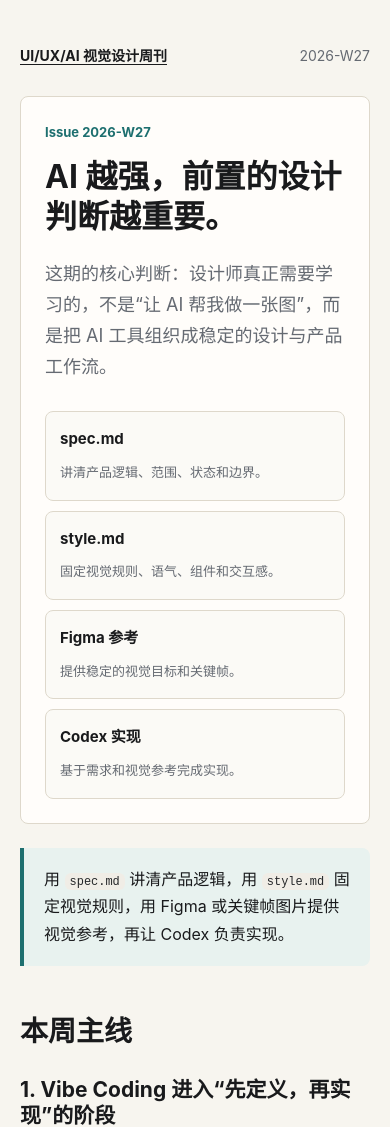
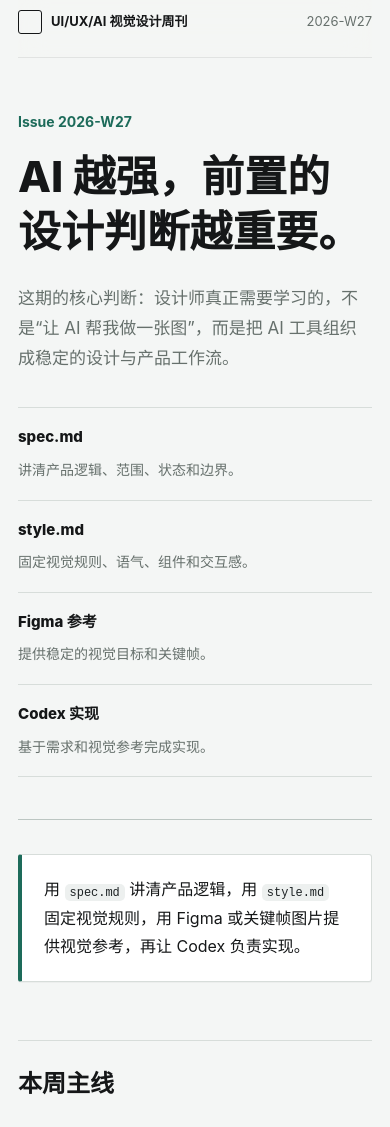
Before and after one commit to ashantijjj/ui-ux-ai-weekly, a plain HTML site: page 2026-W27/index.html in a window 390 px wide. Shown: the top 1127 px of the page. Drawn offline with Linux system fonts and the light colour scheme.

Commit message:
Refine weekly visual style

```diff
--- a/assets/styles.css
+++ b/assets/styles.css
@@ -1,75 +1,99 @@
 :root {
   color-scheme: light;
-  --bg: #f7f5ef;
-  --paper: #fffdfa;
-  --ink: #191a1c;
-  --muted: #656a72;
-  --line: #ded8cb;
-  --accent: #1d6f6f;
-  --accent-2: #b0495b;
-  --accent-3: #b98a22;
-  --soft: #e8f2ef;
-  --soft-2: #f5e7ea;
-  --code: #252729;
-  --code-bg: #f0ede6;
-  font-family: -apple-system, BlinkMacSystemFont, "Segoe UI", "PingFang SC",
-    "Hiragino Sans GB", "Microsoft YaHei", sans-serif;
+  --bg: #f4f6f5;
+  --paper: #ffffff;
+  --ink: #151718;
+  --muted: #66706c;
+  --soft: #eef3f1;
+  --line: #d7ddda;
+  --line-strong: #bcc6c2;
+  --accent: #1d6b5a;
+  --accent-soft: #dfeee8;
+  --warn: #b75b43;
+  --warn-soft: #f3e6e0;
+  --code: #1d2224;
+  --code-bg: #edf0ef;
+  font-family: "Noto Sans SC", -apple-system, BlinkMacSystemFont, "Segoe UI",
+    "PingFang SC", "Hiragino Sans GB", "Microsoft YaHei", sans-serif;
 }
 
 * {
   box-sizing: border-box;
 }
 
+html {
+  background: var(--bg);
+}
+
 body {
   margin: 0;
   background: var(--bg);
   color: var(--ink);
-  line-height: 1.72;
+  line-height: 1.78;
+  text-rendering: optimizeLegibility;
 }
 
 a {
-  color: var(--accent);
-  text-decoration-thickness: 1px;
-  text-underline-offset: 0.18em;
+  color: inherit;
+  text-decoration: none;
 }
 
 .page {
-  max-width: 1120px;
+  max-width: 1100px;
   margin: 0 auto;
-  padding: 32px 20px 56px;
+  padding: 0 20px 72px;
 }
 
 .topbar {
+  position: sticky;
+  top: 0;
+  z-index: 5;
   display: flex;
   align-items: center;
   justify-content: space-between;
   gap: 16px;
-  padding: 12px 0 28px;
+  min-height: 52px;
+  padding: 10px 0;
+  border-bottom: 1px solid rgba(21, 23, 24, 0.08);
+  background: rgba(244, 246, 245, 0.82);
   color: var(--muted);
   font-size: 14px;
+  backdrop-filter: blur(14px);
 }
 
 .brand {
+  display: inline-flex;
+  align-items: center;
+  gap: 9px;
+  color: var(--ink);
   font-weight: 700;
-  color: var(--ink);
+}
+
+.brand::before {
+  width: 22px;
+  height: 22px;
+  border: 1px solid var(--ink);
+  border-radius: 3px;
+  background:
+    linear-gradient(90deg, transparent 48%, var(--ink) 48% 52%, transparent 52%),
+    linear-gradient(0deg, transparent 48%, var(--ink) 48% 52%, transparent 52%);
+  content: "";
 }
 
 .hero {
   display: grid;
-  grid-template-columns: minmax(0, 1.15fr) minmax(280px, 0.85fr);
-  gap: 28px;
-  align-items: stretch;
-  padding: 36px;
-  border: 1px solid var(--line);
-  border-radius: 8px;
-  background: var(--paper);
+  grid-template-columns: minmax(0, 1fr) 318px;
+  gap: 56px;
+  align-items: end;
+  padding: 78px 0 62px;
+  border-bottom: 1px solid var(--line-strong);
 }
 
 .eyebrow {
   margin: 0 0 14px;
   color: var(--accent);
-  font-size: 13px;
-  font-weight: 700;
+  font-size: 14px;
+  font-weight: 750;
   letter-spacing: 0;
 }
 
@@ -77,74 +101,94 @@ h1,
 h2,
 h3 {
   letter-spacing: 0;
-  line-height: 1.25;
+  line-height: 1.28;
 }
 
 h1 {
   margin: 0;
   max-width: 780px;
-  font-size: clamp(32px, 5vw, 58px);
+  font-size: clamp(36px, 5.6vw, 68px);
+  font-weight: 780;
 }
 
 h2 {
-  margin: 48px 0 18px;
-  font-size: 28px;
+  margin: 58px 0 18px;
+  padding-top: 28px;
+  border-top: 1px solid var(--line);
+  font-size: clamp(24px, 3vw, 34px);
+  font-weight: 760;
 }
 
 h3 {
-  margin: 28px 0 10px;
-  font-size: 21px;
+  margin: 34px 0 12px;
+  font-size: clamp(19px, 2.2vw, 23px);
+  font-weight: 760;
 }
 
 .lede {
-  margin: 22px 0 0;
-  max-width: 760px;
+  margin: 24px 0 0;
+  max-width: 720px;
   color: var(--muted);
-  font-size: 18px;
+  font-size: clamp(17px, 2vw, 20px);
 }
 
 .signal-map {
   display: grid;
-  grid-template-columns: repeat(2, minmax(0, 1fr));
-  gap: 10px;
+  gap: 0;
   align-content: start;
+  border-top: 1px solid var(--line-strong);
 }
 
 .signal-chip {
-  min-height: 86px;
-  padding: 14px;
-  border: 1px solid var(--line);
-  border-radius: 8px;
-  background: #fbfaf6;
+  min-height: auto;
+  padding: 16px 0;
+  border-bottom: 1px solid var(--line);
 }
 
 .signal-chip strong {
   display: block;
-  margin-bottom: 6px;
+  margin-bottom: 4px;
+  color: var(--ink);
   font-size: 15px;
+  font-weight: 760;
 }
 
 .signal-chip span {
   color: var(--muted);
-  font-size: 13px;
+  font-size: 14px;
+  line-height: 1.55;
 }
 
 .section {
-  max-width: 860px;
+  max-width: 840px;
   margin: 0 auto;
 }
 
+.section > p {
+  margin: 14px 0;
+}
+
 .callout {
-  margin: 24px 0;
-  padding: 18px 20px;
+  margin: 34px 0;
+  padding: 20px 22px;
+  border: 1px solid var(--line);
   border-left: 4px solid var(--accent);
-  background: var(--soft);
-  border-radius: 0 8px 8px 0;
+  border-radius: 3px;
+  background: var(--paper);
+  box-shadow: 0 1px 0 rgba(21, 23, 24, 0.03);
+}
+
+.callout h3 {
+  margin-top: 0;
+}
+
+.callout p:last-child {
+  margin-bottom: 0;
 }
 
 .risk {
-  border-left-color: var(--accent-2);
-  background: var(--soft-2);
+  border-left-color: var(--warn);
+  background: var(--warn-soft);
 }
 
 ol,
@@ -157,8 +201,8 @@ li + li {
 }
 
 code {
-  padding: 0.16em 0.42em;
-  border-radius: 6px;
+  padding: 0.13em 0.42em;
+  border-radius: 5px;
   background: var(--code-bg);
   color: var(--code);
   font-size: 0.92em;
@@ -166,11 +210,13 @@ code {
 
 pre {
   overflow: auto;
-  padding: 18px;
-  border-radius: 8px;
-  background: #202225;
-  color: #f8f4e8;
-  line-height: 1.7;
+  margin: 18px 0 30px;
+  padding: 20px;
+  border: 1px solid #2d3334;
+  border-radius: 3px;
+  background: #151718;
+  color: #f6fbf8;
+  line-height: 1.75;
 }
 
 pre code {
@@ -181,23 +227,24 @@ pre code {
 
 .try-list {
   display: grid;
-  gap: 12px;
-  margin: 18px 0 0;
+  gap: 0;
+  margin: 20px 0 0;
   padding: 0;
+  border-top: 1px solid var(--line);
   list-style: none;
 }
 
 .try-list li {
-  padding: 16px 18px;
-  border: 1px solid var(--line);
-  border-radius: 8px;
-  background: var(--paper);
+  margin: 0;
+  padding: 18px 0;
+  border-bottom: 1px solid var(--line);
+  background: transparent;
 }
 
 .footer {
-  max-width: 860px;
-  margin: 48px auto 0;
-  padding-top: 24px;
+  max-width: 840px;
+  margin: 56px auto 0;
+  padding-top: 22px;
   border-top: 1px solid var(--line);
   color: var(--muted);
   font-size: 14px;
@@ -205,37 +252,59 @@ pre code {
 
 .issue-list {
   display: grid;
-  gap: 14px;
-  margin-top: 28px;
+  gap: 0;
+  margin-top: 20px;
+  border-top: 1px solid var(--line-strong);
 }
 
 .issue-card {
   display: block;
-  padding: 20px;
-  border: 1px solid var(--line);
-  border-radius: 8px;
-  background: var(--paper);
+  padding: 22px 0;
+  border-bottom: 1px solid var(--line);
   color: inherit;
   text-decoration: none;
 }
 
 .issue-card strong {
   display: block;
-  margin-bottom: 6px;
-  font-size: 20px;
+  margin-bottom: 8px;
+  font-size: clamp(20px, 2.4vw, 26px);
+  line-height: 1.32;
 }
 
 .issue-card span {
+  display: block;
+  max-width: 720px;
   color: var(--muted);
 }
 
+.issue-card:hover strong,
+.brand:hover {
+  color: var(--accent);
+}
+
 @media (max-width: 820px) {
+  .page {
+    padding: 0 18px 56px;
+  }
+
+  .topbar {
+    align-items: flex-start;
+    min-height: 58px;
+    font-size: 13px;
+  }
+
   .hero {
     grid-template-columns: 1fr;
-    padding: 24px;
+    gap: 34px;
+    padding: 52px 0 42px;
   }
 
   .signal-map {
-    grid-template-columns: 1fr;
+    border-top-color: var(--line);
+  }
+
+  h1 {
+    font-size: clamp(34px, 11vw, 48px);
   }
 }
```
